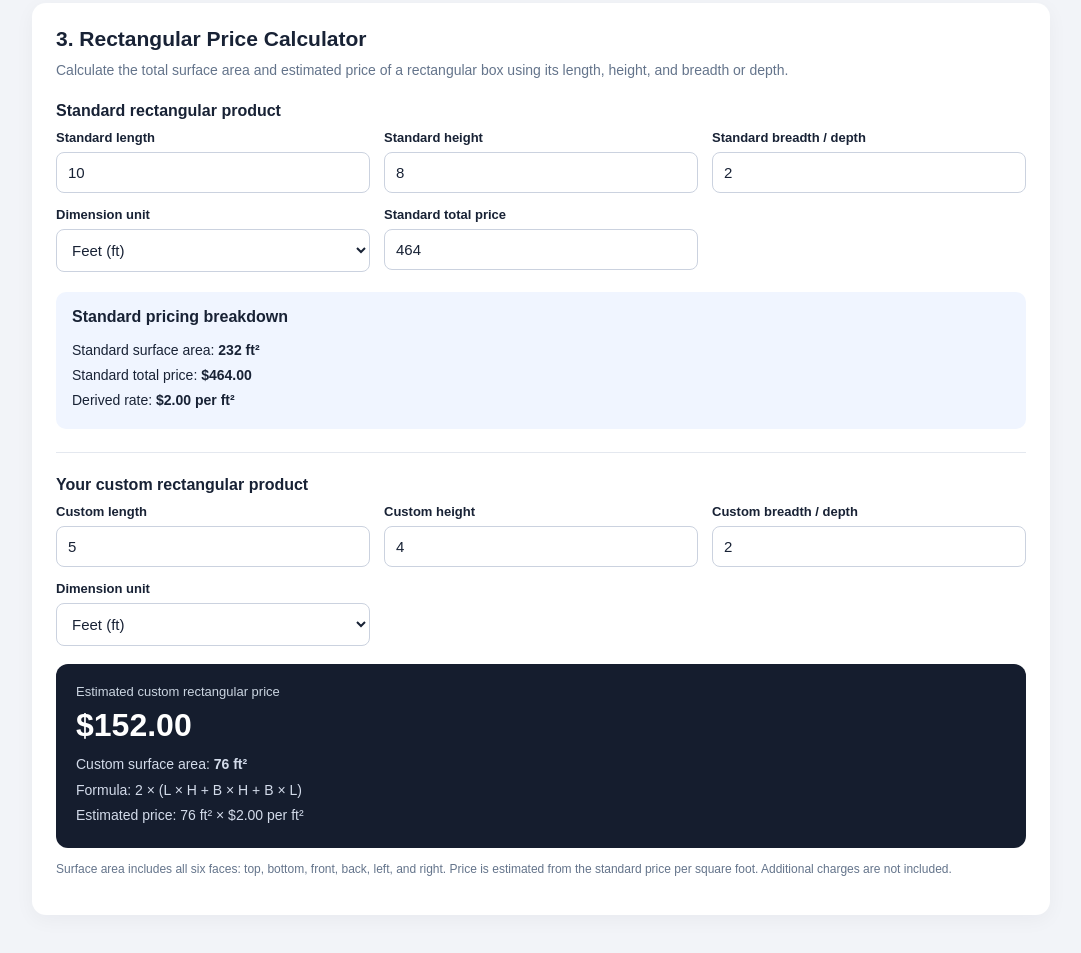
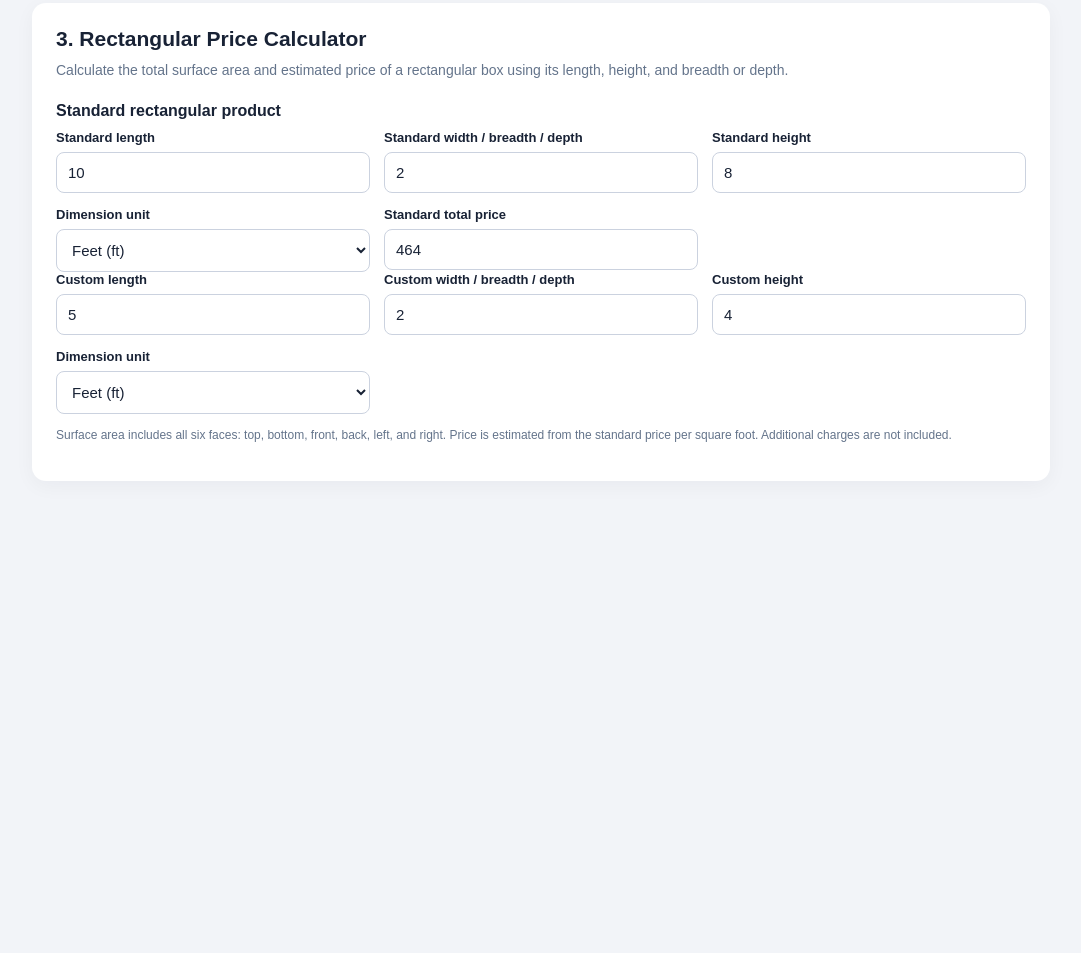
Before and after one commit to iamshakthiv/bdspricetool, a plain HTML site: page index.html in a window 1280 px wide. Shown: the part 1738-2691 px from the top of the page, without its empty margins (99-1180 px from the left). After the commit the page ends 2265 px from the top, so only its background shows below. Drawn offline with Linux system fonts and the light colour scheme.

Commit message:
Refactor standard and custom product input fields

```diff
--- a/index.html
+++ b/index.html
@@ -127,55 +127,49 @@ button{padding:11px 16px;background:#2457cf;color:white;border:0;border-radius:8
     <label for="rectStdL">Standard length</label>
     <input id="rectStdL" type="number" min="0" step="any" value="10">
   </div>
+
+  <div class="field">
+    <label for="rectStdB">Standard width / breadth / depth</label>
+    <input id="rectStdB" type="number" min="0" step="any" value="2">
+  </div>
+
   <div class="field">
     <label for="rectStdH">Standard height</label>
     <input id="rectStdH" type="number" min="0" step="any" value="8">
   </div>
-    <div class="field">
-      <label for="rectStdB">Standard breadth / depth</label>
-      <input id="rectStdB" type="number" min="0" step="any" value="2">
-    </div>
+
   <div class="field">
     <label for="rectStdUnit">Dimension unit</label>
     <select id="rectStdUnit"></select>
   </div>
+
   <div class="field">
     <label for="rectStdPrice">Standard total price</label>
     <input id="rectStdPrice" type="number" min="0" step="any" value="464">
   </div>
 </div>
 
-  <div class="panel">
-    <div class="panel-title">Standard pricing breakdown</div>
-    <div id="rectStdBreakdown" class="detail" style="color:#182235"></div>
-  </div>
-
-  <hr class="divider">
-
-  <h3>Your custom rectangular product</h3>
+<!-- Custom rectangular product -->
 <div class="grid">
   <div class="field">
     <label for="rectCustomL">Custom length</label>
     <input id="rectCustomL" type="number" min="0" step="any" value="5">
   </div>
+
+  <div class="field">
+    <label for="rectCustomB">Custom width / breadth / depth</label>
+    <input id="rectCustomB" type="number" min="0" step="any" value="2">
+  </div>
+
   <div class="field">
     <label for="rectCustomH">Custom height</label>
     <input id="rectCustomH" type="number" min="0" step="any" value="4">
   </div>
-    <div class="field">
-      <label for="rectCustomB">Custom breadth / depth</label>
-      <input id="rectCustomB" type="number" min="0" step="any" value="2">
-    </div>
+
   <div class="field">
     <label for="rectCustomUnit">Dimension unit</label>
     <select id="rectCustomUnit"></select>
   </div>
-  </div>
-
-  <div class="price-result" aria-live="polite">
-    <div class="label">Estimated custom rectangular price</div>
-    <div class="total" id="rectCustomTotal">—</div>
-    <div class="detail" id="rectCustomBreakdown"></div>
 </div>
 
   <p class="note">
```
Lines whose indentation alone changed are shown as unchanged.
